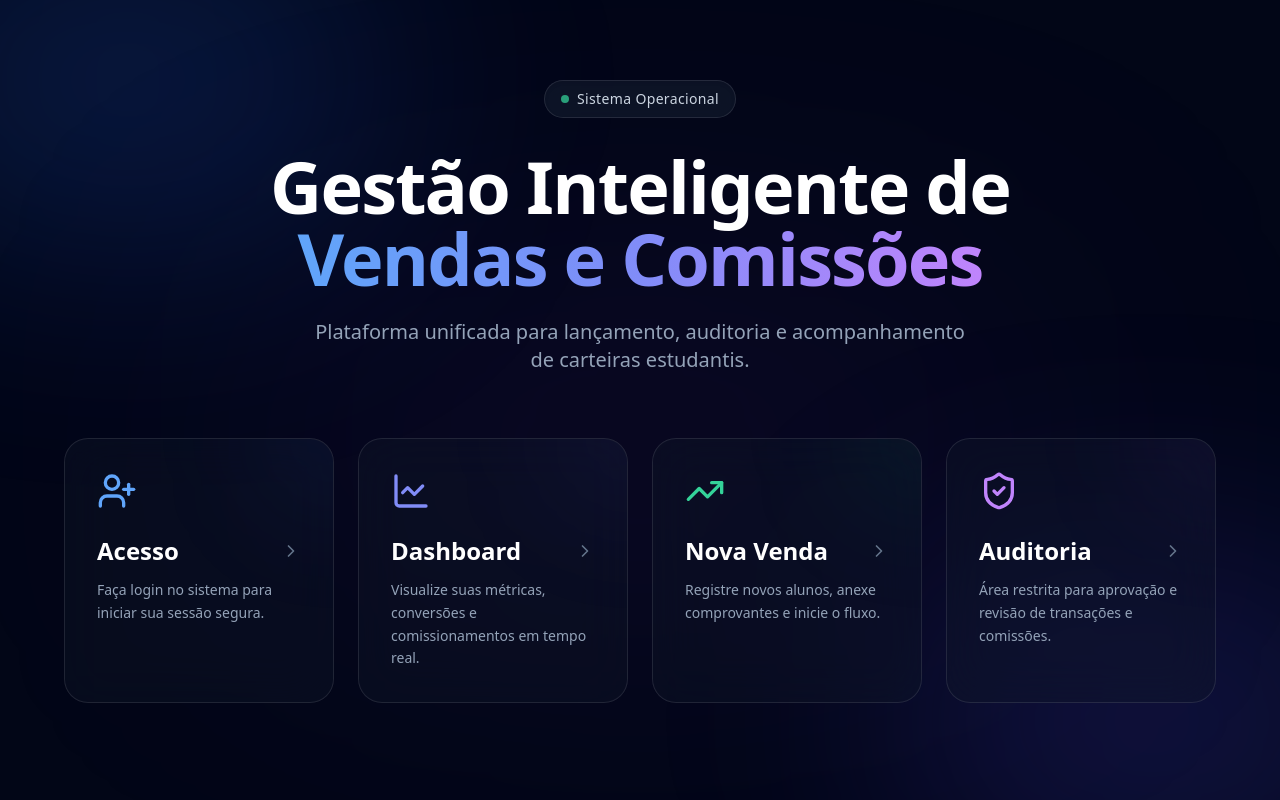
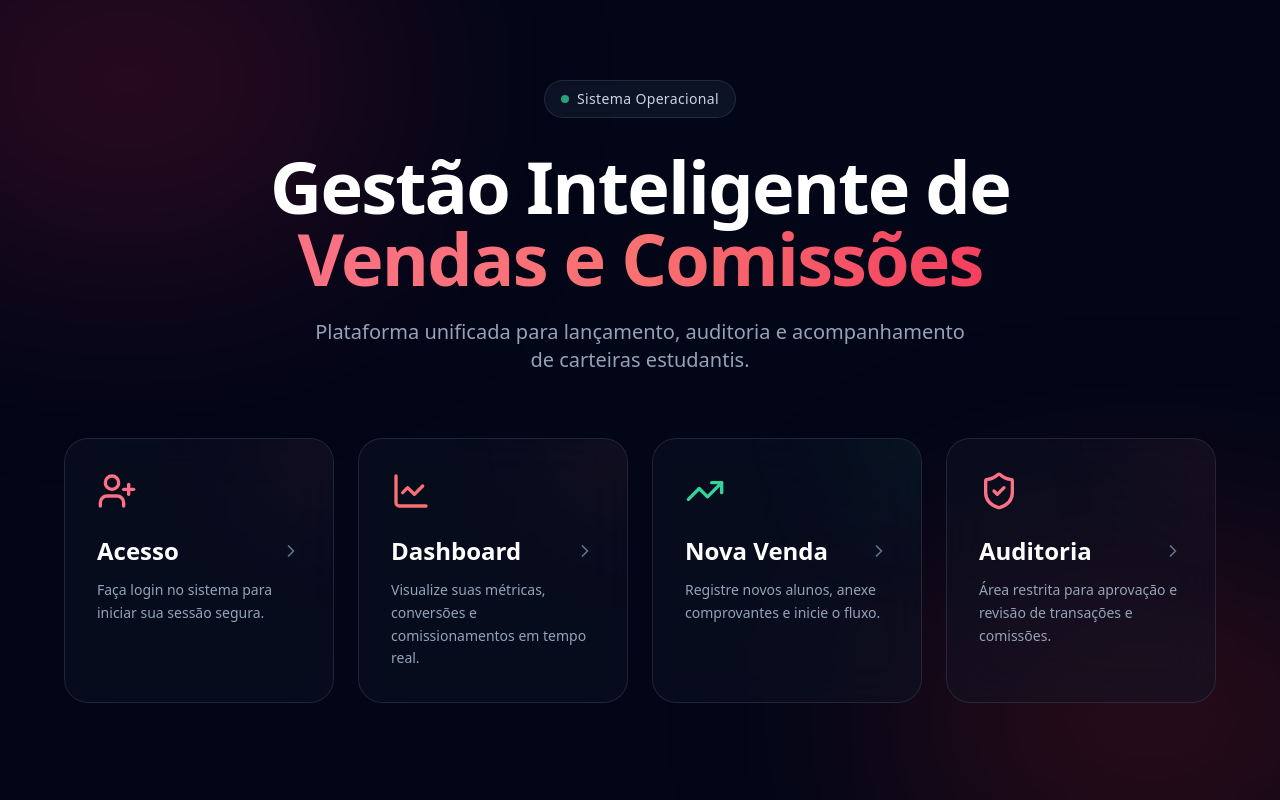
Before and after one commit to afsjr/vendas_e_comiss-es, a Next.js app: page / in a window 1280 px wide. Built offline with nearby package versions, Linux system fonts and the light colour scheme; no server answers.

Commit message:
style: rebrand interface with a rose and red color palette

```diff
--- a/src/app/page.tsx
+++ b/src/app/page.tsx
@@ -7,9 +7,9 @@ export default function Home() {
 
       {/* Background Effects */}
       <div className="absolute inset-0 z-0 overflow-hidden pointer-events-none">
-        <div className="absolute top-[-10%] left-[-10%] w-[40%] h-[40%] rounded-full bg-blue-600/20 blur-[120px]" />
-        <div className="absolute bottom-[-10%] right-[-10%] w-[40%] h-[40%] rounded-full bg-indigo-600/20 blur-[120px]" />
-        <div className="absolute top-[40%] left-[50%] translate-x-[-50%] w-[60%] h-[30%] rounded-full bg-purple-600/10 blur-[150px]" />
+        <div className="absolute top-[-10%] left-[-10%] w-[40%] h-[40%] rounded-full bg-rose-600/20 blur-[120px]" />
+        <div className="absolute bottom-[-10%] right-[-10%] w-[40%] h-[40%] rounded-full bg-red-600/20 blur-[120px]" />
+        <div className="absolute top-[40%] left-[50%] translate-x-[-50%] w-[60%] h-[30%] rounded-full bg-crimson-600/10 blur-[150px]" />
       </div>
 
       <div className="relative z-10 container mx-auto px-6 py-20 flex flex-col items-center justify-center min-h-[90vh]">
@@ -22,7 +22,7 @@ export default function Home() {
           </div>
           <h1 className="text-5xl md:text-7xl font-extrabold mb-6 tracking-tight leading-tight text-white">
             Gestão Inteligente de <br/>
-            <span className="bg-clip-text text-transparent bg-gradient-to-r from-blue-400 via-indigo-400 to-purple-400">
+            <span className="bg-clip-text text-transparent bg-gradient-to-r from-rose-400 via-red-400 to-rose-500">
               Vendas e Comissões
             </span>
           </h1>
@@ -34,24 +34,24 @@ export default function Home() {
         {/* Cards Grid */}
         <div className="grid grid-cols-1 md:grid-cols-2 lg:grid-cols-4 gap-6 w-full max-w-6xl">
 
-          <Link href="/auth/login" className="group relative bg-slate-900/40 hover:bg-slate-800/60 backdrop-blur-xl border border-white/10 hover:border-blue-500/50 rounded-3xl p-8 transition-all duration-300 hover:-translate-y-2 hover:shadow-[0_20px_40px_-15px_rgba(59,130,246,0.3)] overflow-hidden">
-            <div className="absolute top-0 right-0 w-32 h-32 bg-blue-500/10 rounded-full blur-3xl -mr-16 -mt-16 transition-transform duration-500 group-hover:scale-150" />
-            <UserPlus className="w-10 h-10 text-blue-400 mb-6 relative z-10" />
+          <Link href="/auth/login" className="group relative bg-slate-900/40 hover:bg-slate-800/60 backdrop-blur-xl border border-white/10 hover:border-rose-500/50 rounded-3xl p-8 transition-all duration-300 hover:-translate-y-2 hover:shadow-[0_20px_40px_-15px_rgba(225,29,72,0.3)] overflow-hidden">
+            <div className="absolute top-0 right-0 w-32 h-32 bg-rose-500/10 rounded-full blur-3xl -mr-16 -mt-16 transition-transform duration-500 group-hover:scale-150" />
+            <UserPlus className="w-10 h-10 text-rose-400 mb-6 relative z-10" />
             <h2 className="text-2xl font-bold mb-3 text-white flex items-center justify-between relative z-10">
               Acesso
-              <ChevronRight className="w-5 h-5 text-slate-500 group-hover:text-blue-400 group-hover:translate-x-1 transition-all" />
+              <ChevronRight className="w-5 h-5 text-slate-500 group-hover:text-rose-400 group-hover:translate-x-1 transition-all" />
             </h2>
             <p className="text-slate-400 text-sm leading-relaxed relative z-10">
               Faça login no sistema para iniciar sua sessão segura.
             </p>
           </Link>
 
-          <Link href="/dashboard" className="group relative bg-slate-900/40 hover:bg-slate-800/60 backdrop-blur-xl border border-white/10 hover:border-indigo-500/50 rounded-3xl p-8 transition-all duration-300 hover:-translate-y-2 hover:shadow-[0_20px_40px_-15px_rgba(99,102,241,0.3)] overflow-hidden">
-            <div className="absolute top-0 right-0 w-32 h-32 bg-indigo-500/10 rounded-full blur-3xl -mr-16 -mt-16 transition-transform duration-500 group-hover:scale-150" />
-            <LineChart className="w-10 h-10 text-indigo-400 mb-6 relative z-10" />
+          <Link href="/dashboard" className="group relative bg-slate-900/40 hover:bg-slate-800/60 backdrop-blur-xl border border-white/10 hover:border-red-500/50 rounded-3xl p-8 transition-all duration-300 hover:-translate-y-2 hover:shadow-[0_20px_40px_-15px_rgba(220,38,38,0.3)] overflow-hidden">
+            <div className="absolute top-0 right-0 w-32 h-32 bg-red-500/10 rounded-full blur-3xl -mr-16 -mt-16 transition-transform duration-500 group-hover:scale-150" />
+            <LineChart className="w-10 h-10 text-red-400 mb-6 relative z-10" />
             <h2 className="text-2xl font-bold mb-3 text-white flex items-center justify-between relative z-10">
               Dashboard
-              <ChevronRight className="w-5 h-5 text-slate-500 group-hover:text-indigo-400 group-hover:translate-x-1 transition-all" />
+              <ChevronRight className="w-5 h-5 text-slate-500 group-hover:text-red-400 group-hover:translate-x-1 transition-all" />
             </h2>
             <p className="text-slate-400 text-sm leading-relaxed relative z-10">
               Visualize suas métricas, conversões e comissionamentos em tempo real.
@@ -70,12 +70,12 @@ export default function Home() {
             </p>
           </Link>
 
-          <Link href="/auditoria" className="group relative bg-slate-900/40 hover:bg-slate-800/60 backdrop-blur-xl border border-white/10 hover:border-purple-500/50 rounded-3xl p-8 transition-all duration-300 hover:-translate-y-2 hover:shadow-[0_20px_40px_-15px_rgba(168,85,247,0.3)] overflow-hidden">
-            <div className="absolute top-0 right-0 w-32 h-32 bg-purple-500/10 rounded-full blur-3xl -mr-16 -mt-16 transition-transform duration-500 group-hover:scale-150" />
-            <ShieldCheck className="w-10 h-10 text-purple-400 mb-6 relative z-10" />
+          <Link href="/auditoria" className="group relative bg-slate-900/40 hover:bg-slate-800/60 backdrop-blur-xl border border-white/10 hover:border-rose-400/50 rounded-3xl p-8 transition-all duration-300 hover:-translate-y-2 hover:shadow-[0_20px_40px_-15px_rgba(244,63,94,0.3)] overflow-hidden">
+            <div className="absolute top-0 right-0 w-32 h-32 bg-rose-500/10 rounded-full blur-3xl -mr-16 -mt-16 transition-transform duration-500 group-hover:scale-150" />
+            <ShieldCheck className="w-10 h-10 text-rose-400 mb-6 relative z-10" />
             <h2 className="text-2xl font-bold mb-3 text-white flex items-center justify-between relative z-10">
               Auditoria
-              <ChevronRight className="w-5 h-5 text-slate-500 group-hover:text-purple-400 group-hover:translate-x-1 transition-all" />
+              <ChevronRight className="w-5 h-5 text-slate-500 group-hover:text-rose-400 group-hover:translate-x-1 transition-all" />
             </h2>
             <p className="text-slate-400 text-sm leading-relaxed relative z-10">
               Área restrita para aprovação e revisão de transações e comissões.
```
Also changed, not shown: src/app/auth/login/page.tsx (+11 -11 lines).
